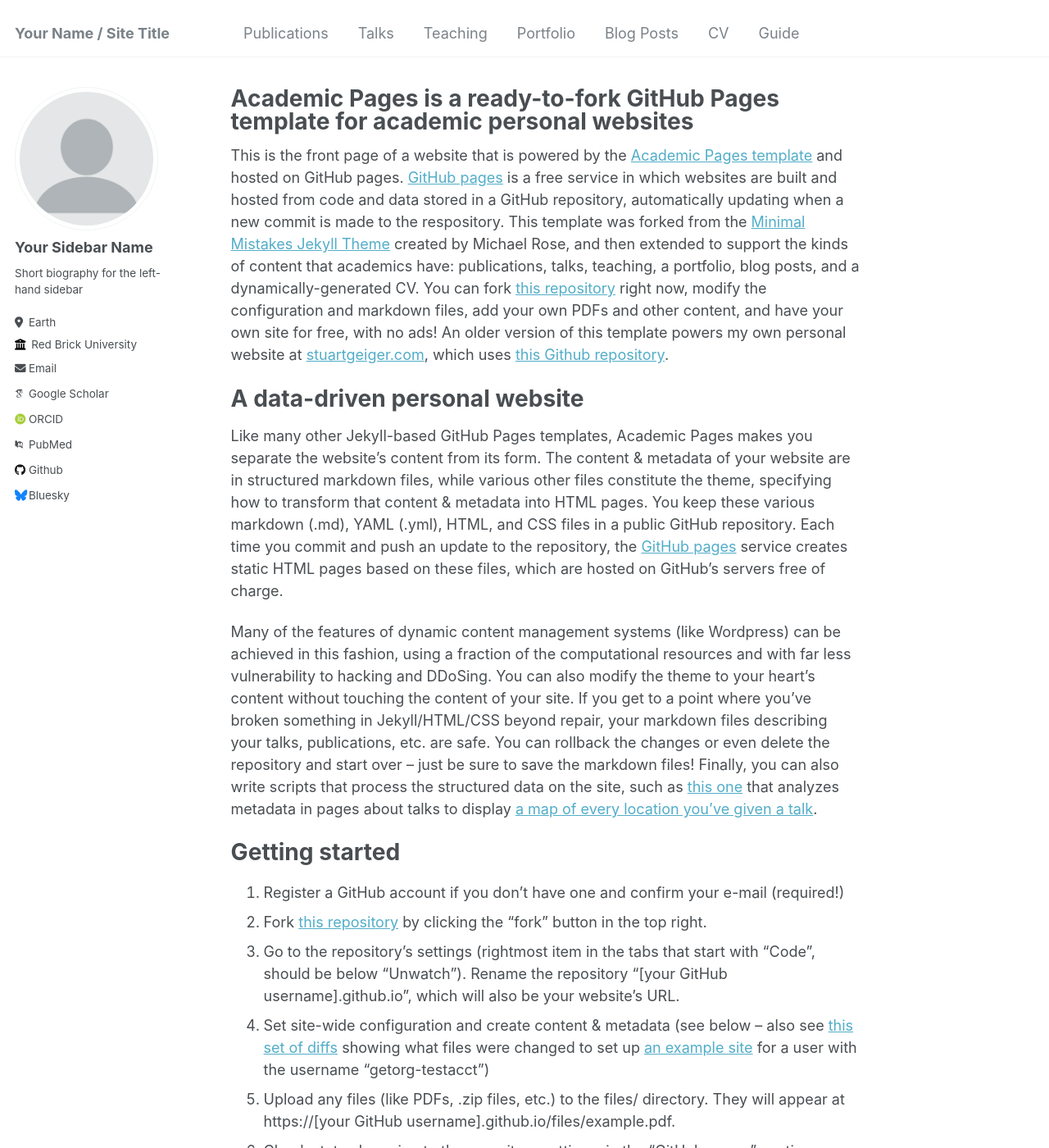
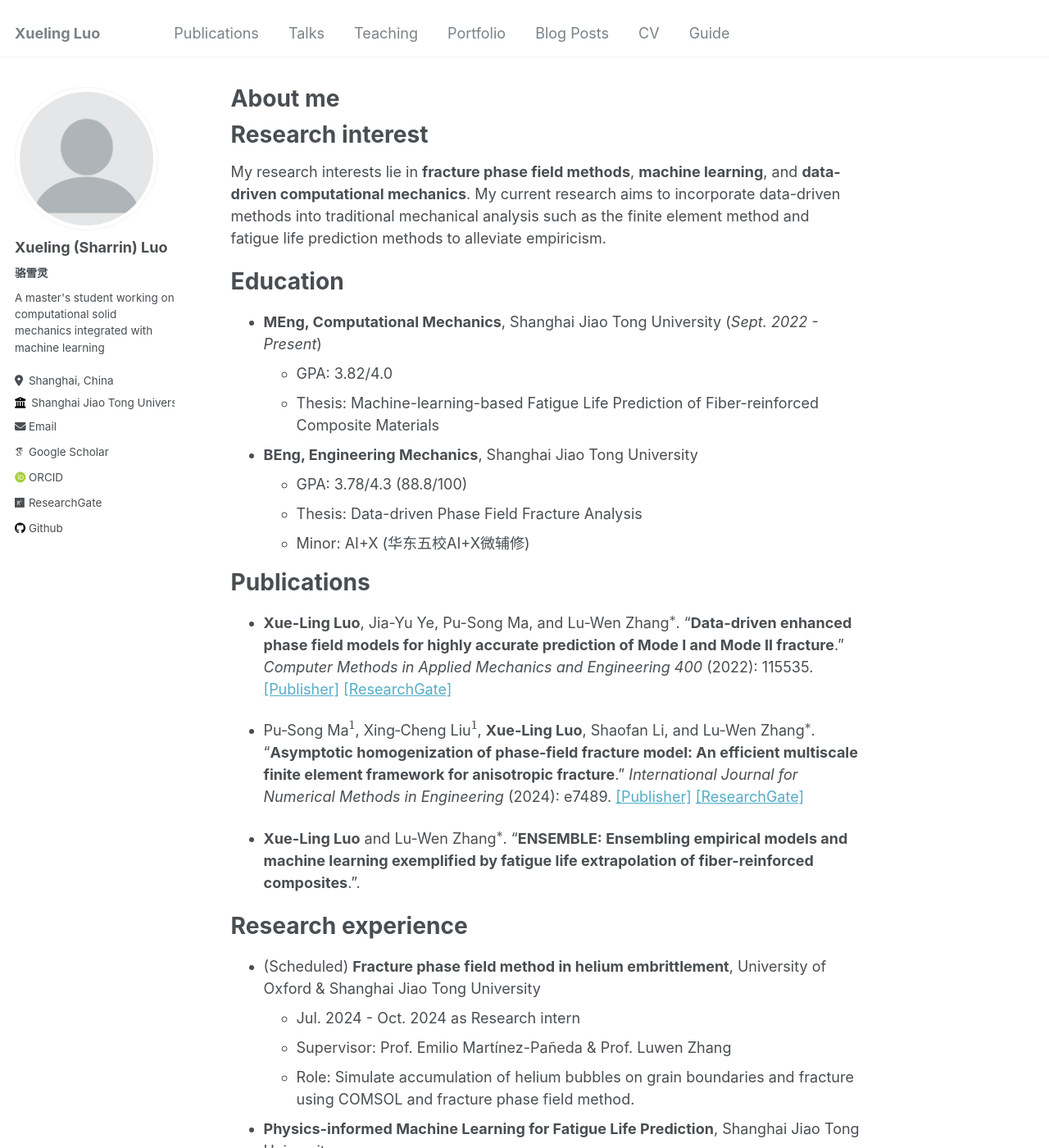
Before and after one commit to LuoXueling/luoxueling.github.io, a Jekyll site: the page built from _pages/about.md, in a window 1280 px wide and 1400 px high. Shown: the whole window at 82% size. Built offline with Jekyll 4.4.1, drawn with Linux system fonts in a browser that asks for light colours; some web fonts are replaced; some of the changed text lies outside the part shown.

Commit message:
Initialization and clean up

```diff
--- a/Gemfile
+++ b/Gemfile
@@ -25,4 +25,5 @@ group :jekyll_plugins do
   gem 'jekyll-sitemap'
   gem 'hawkins'
   gem "webrick", "~> 1.8"
+  gem 'jekyll-toc'
 end
--- a/_config.yml
+++ b/_config.yml
@@ -8,13 +8,13 @@
 
 # Basic Site Settings
 locale                   : "en-US"
-title                    : "Your Name / Site Title"
+title                    : "Xueling Luo"
 title_separator          : "-"
-name                     : &name "Your Name"
+name                     : &name "Xueling Luo"
 description              : &description "personal description"
-url                      : https://academicpages.github.io # the base hostname & protocol for your site e.g. "https://mmistakes.github.io"
+url                      : https://luoxueling.github.io # the base hostname & protocol for your site e.g. "https://mmistakes.github.io"
 baseurl                  : "" # the subpath of your site, e.g. "/blog"
-repository               : "academicpages/academicpages.github.io"
+repository               : "LuoXueling/luoxueling.github.io"
 
 # Site Author - The following control what appear as part of the author content on the side bar.
 #               If a field is blank the icon and link will not appear, otherwise it will be shown.
@@ -22,33 +22,33 @@ repository               : "academicpages/academicpages.github.io"
 author:
   # Biographic information
   avatar           : "profile.png"
-  name             : "Your Sidebar Name"
-  pronouns         : # example: "she/her"
-  bio              : "Short biography for the left-hand sidebar"
-  location         : "Earth"
-  employer         : "Red Brick University"
+  name             : "Xueling (Sharrin) Luo"
+  pronouns         : "<b>骆雪灵</b>"
+  bio              : "A master's student working on computational solid mechanics integrated with machine learning"
+  location         : "Shanghai, China"
+  employer         : "Shanghai Jiao Tong University"
   uri              : # URL
-  email            : "none@example.org"
+  email            : "sharrin@sjtu.edu.cn"
 
   # Academic websites
   arxiv            : # URL - Update with the correct link to your profile
-  googlescholar    : "https://scholar.google.com/citations?user=PS_CX0AAAAAJ"
+  googlescholar    : "https://scholar.google.com/citations?user=LXSzwwYAAAAJ&hl=en"
   impactstory      : # URL
-  orcid            : "http://orcid.org/yourorcidurl"
+  orcid            : "http://orcid.org/0000-0002-6950-0228"
   semantic         : # URL
-  pubmed           : "https://www.ncbi.nlm.nih.gov/pubmed/?term=john+snow"
-  researchgate     : # URL
+  pubmed           :
+  researchgate     : "https://www.researchgate.net/profile/Xueling-Luo-2"
 
   # Repositories and software development
   bitbucket        : # Username - Update with your username on the site
   codepen          : # Username
   dribbble         : # Username
-  github           : "academicpages"
+  github           : "LuoXueling"
   kaggle           : # Username
   stackoverflow    : # User number or user number and name (i.e., use "1" or "1/jeff-atwood")
 
   # Social media
-  bluesky          : "bsky.app" # Replace this with you Bluesky username
+  bluesky          :
   facebook         : # Username
   flickr           : # Username
   foursquare       : # Username
@@ -62,7 +62,7 @@ author:
   medium           : # URL
   pinterest        : # Username
   soundcloud       : # Username
-  steam            : # Username
+  steam            :
   telegram         : # URL
   tumblr           : # Username
   twitter          : # Username for X / Twitter
@@ -77,7 +77,7 @@ author:
 # Site Settings
 teaser                   :  # filename of teaser fallback teaser image placed in /images/, .e.g. "500x300.png"
 breadcrumbs              : false # true, false (default)
-words_per_minute         : 160
+words_per_minute         : 200
 future                   : true
 read_more                : "disabled" # if enabled, adds "Read more" links to excerpts
 talkmap_link             : false #change to true to add link to talkmap on talks page
@@ -291,6 +291,7 @@ plugins:
   - jekyll-gist
   - jekyll-feed
   - jekyll-redirect-from
+  - jekyll-toc
 # mimic GitHub Pages with --safe
 whitelist:
   - jekyll-paginate
--- a/_pages/about.md
+++ b/_pages/about.md
@@ -1,49 +1,77 @@
 ---
+layout: single
 permalink: /
-title: "Academic Pages is a ready-to-fork GitHub Pages template for academic personal websites"
+title: "About me"
+toc: true
 author_profile: true
 redirect_from:
   - /about/
   - /about.html
 ---
 
-This is the front page of a website that is powered by the [Academic Pages template](https://github.com/academicpages/academicpages.github.io) and hosted on GitHub pages. [GitHub pages](https://pages.github.com) is a free service in which websites are built and hosted from code and data stored in a GitHub repository, automatically updating when a new commit is made to the respository. This template was forked from the [Minimal Mistakes Jekyll Theme](https://mmistakes.github.io/minimal-mistakes/) created by Michael Rose, and then extended to support the kinds of content that academics have: publications, talks, teaching, a portfolio, blog posts, and a dynamically-generated CV. You can fork [this repository](https://github.com/academicpages/academicpages.github.io) right now, modify the configuration and markdown files, add your own PDFs and other content, and have your own site for free, with no ads! An older version of this template powers my own personal website at [stuartgeiger.com](http://stuartgeiger.com), which uses [this Github repository](https://github.com/staeiou/staeiou.github.io).
+# Research interest
 
-A data-driven personal website
-======
-Like many other Jekyll-based GitHub Pages templates, Academic Pages makes you separate the website's content from its form. The content & metadata of your website are in structured markdown files, while various other files constitute the theme, specifying how to transform that content & metadata into HTML pages. You keep these various markdown (.md), YAML (.yml), HTML, and CSS files in a public GitHub repository. Each time you commit and push an update to the repository, the [GitHub pages](https://pages.github.com/) service creates static HTML pages based on these files, which are hosted on GitHub's servers free of charge.
+My research interests lie in **fracture phase field methods**, **machine learning**, and **data-driven computational mechanics**. My current research aims to incorporate data-driven methods into traditional mechanical analysis such as the finite element method and fatigue life prediction methods to alleviate empiricism.
 
-Many of the features of dynamic content management systems (like Wordpress) can be achieved in this fashion, using a fraction of the computational resources and with far less vulnerability to hacking and DDoSing. You can also modify the theme to your heart's content without touching the content of your site. If you get to a point where you've broken something in Jekyll/HTML/CSS beyond repair, your markdown files describing your talks, publications, etc. are safe. You can rollback the changes or even delete the repository and start over -- just be sure to save the markdown files! Finally, you can also write scripts that process the structured data on the site, such as [this one](https://github.com/academicpages/academicpages.github.io/blob/master/talkmap.ipynb) that analyzes metadata in pages about talks to display [a map of every location you've given a talk](https://academicpages.github.io/talkmap.html).
+# Education
 
-Getting started
-======
-1. Register a GitHub account if you don't have one and confirm your e-mail (required!)
-1. Fork [this repository](https://github.com/academicpages/academicpages.github.io) by clicking the "fork" button in the top right.
-1. Go to the repository's settings (rightmost item in the tabs that start with "Code", should be below "Unwatch"). Rename the repository "[your GitHub username].github.io", which will also be your website's URL.
-1. Set site-wide configuration and create content & metadata (see below -- also see [this set of diffs](http://archive.is/3TPas) showing what files were changed to set up [an example site](https://getorg-testacct.github.io) for a user with the username "getorg-testacct")
-1. Upload any files (like PDFs, .zip files, etc.) to the files/ directory. They will appear at https://[your GitHub username].github.io/files/example.pdf.
-1. Check status by going to the repository settings, in the "GitHub pages" section
+* **MEng, Computational Mechanics**, Shanghai Jiao Tong University (*Sept. 2022 - Present*)
+  * GPA: 3.82/4.0
+  * Thesis: Machine-learning-based Fatigue Life Prediction of Fiber-reinforced Composite Materials
+* **BEng, Engineering Mechanics**, Shanghai Jiao Tong University
+  * GPA: 3.78/4.3 (88.8/100)
+  * Thesis: Data-driven Phase Field Fracture Analysis
+  * Minor: AI+X (华东五校AI+X微辅修)
 
-Site-wide configuration
-------
-The main configuration file for the site is in the base directory in [_config.yml](https://github.com/academicpages/academicpages.github.io/blob/master/_config.yml), which defines the content in the sidebars and other site-wide features. You will need to replace the default variables with ones about yourself and your site's github repository. The configuration file for the top menu is in [_data/navigation.yml](https://github.com/academicpages/academicpages.github.io/blob/master/_data/navigation.yml). For example, if you don't have a portfolio or blog posts, you can remove those items from that navigation.yml file to remove them from the header.
+# Publications
 
-Create content & metadata
-------
-For site content, there is one markdown file for each type of content, which are stored in directories like _publications, _talks, _posts, _teaching, or _pages. For example, each talk is a markdown file in the [_talks directory](https://github.com/academicpages/academicpages.github.io/tree/master/_talks). At the top of each markdown file is structured data in YAML about the talk, which the theme will parse to do lots of cool stuff. The same structured data about a talk is used to generate the list of talks on the [Talks page](https://academicpages.github.io/talks), each [individual page](https://academicpages.github.io/talks/2012-03-01-talk-1) for specific talks, the talks section for the [CV page](https://academicpages.github.io/cv), and the [map of places you've given a talk](https://academicpages.github.io/talkmap.html) (if you run this [python file](https://github.com/academicpages/academicpages.github.io/blob/master/talkmap.py) or [Jupyter notebook](https://github.com/academicpages/academicpages.github.io/blob/master/talkmap.ipynb), which creates the HTML for the map based on the contents of the _talks directory).
+* **Xue-Ling Luo**, Jia-Yu Ye, Pu-Song Ma, and Lu-Wen Zhang$$^*$$. "**Data-driven enhanced phase field models for highly accurate prediction of Mode I and Mode II fracture**." *Computer Methods in Applied Mechanics and Engineering 400* (2022): 115535. [[Publisher]](https://www.sciencedirect.com/science/article/pii/S004578252200531X) [[ResearchGate]](https://www.researchgate.net/publication/363156166_Data-driven_enhanced_phase_field_models_for_highly_accurate_prediction_of_Mode_I_and_Mode_II_fracture)
 
-**Markdown generator**
+* Pu‐Song Ma$$^1$$, Xing‐Cheng Liu$$^1$$, **Xue‐Ling Luo**, Shaofan Li, and Lu‐Wen Zhang$$^*$$. "**Asymptotic homogenization of phase‐field fracture model: An efficient multiscale finite element framework for anisotropic fracture**." *International Journal for Numerical Methods in Engineering* (2024): e7489. [[Publisher]](https://onlinelibrary.wiley.com/doi/abs/10.1002/nme.7489) [[ResearchGate]](https://www.researchgate.net/publication/379517633_Asymptotic_homogenization_of_phase-field_fracture_model_An_efficient_multiscale_finite_element_framework_for_anisotropic_fracture)
 
-I have also created [a set of Jupyter notebooks](https://github.com/academicpages/academicpages.github.io/tree/master/markdown_generator
-) that converts a CSV containing structured data about talks or presentations into individual markdown files that will be properly formatted for the Academic Pages template. The sample CSVs in that directory are the ones I used to create my own personal website at stuartgeiger.com. My usual workflow is that I keep a spreadsheet of my publications and talks, then run the code in these notebooks to generate the markdown files, then commit and push them to the GitHub repository.
+* **Xue-Ling Luo** and Lu-Wen Zhang$$^*$$. "**ENSEMBLE: Ensembling empirical models and machine learning exemplified by fatigue life extrapolation of fiber-reinforced composites**.".
 
-How to edit your site's GitHub repository
-------
-Many people use a git client to create files on their local computer and then push them to GitHub's servers. If you are not familiar with git, you can directly edit these configuration and markdown files directly in the github.com interface. Navigate to a file (like [this one](https://github.com/academicpages/academicpages.github.io/blob/master/_talks/2012-03-01-talk-1.md) and click the pencil icon in the top right of the content preview (to the right of the "Raw | Blame | History" buttons). You can delete a file by clicking the trashcan icon to the right of the pencil icon. You can also create new files or upload files by navigating to a directory and clicking the "Create new file" or "Upload files" buttons.
+# Research experience
 
-Example: editing a markdown file for a talk
-![Editing a markdown file for a talk](/images/editing-talk.png)
+* (Scheduled) **Fracture phase field method in helium embrittlement**, University of Oxford & Shanghai Jiao Tong University
+  * Jul. 2024 - Oct. 2024 as Research intern
+  * Supervisor: Prof. Emilio Martínez-Pañeda & Prof. Luwen Zhang
+  * Role: Simulate accumulation of helium bubbles on grain boundaries and fracture using COMSOL and fracture phase field method.
+* **Physics-informed Machine Learning for Fatigue Life Prediction**, Shanghai Jiao Tong University
+  * Sept. 2022 – Present as Master's student
+  * Supervisor: Prof. Luwen Zhang
+  * Master’s student
+  * Role: Proposed an ensemble learning framework facilitating both empirical formulations and machine learning models; Proposed a Transformer-based model to consider the lay-up sequences of fiber-reinforced composites; Constructed a benchmark platform of machine learning models for tabular prediction in Python.
+  * Outcomes:
 
-For more info
-------
-More info about configuring Academic Pages can be found in [the guide](https://academicpages.github.io/markdown/). The [guides for the Minimal Mistakes theme](https://mmistakes.github.io/minimal-mistakes/docs/configuration/) (which this theme was forked from) might also be helpful.
+
+
+# Awards
+
+* **National Scholarship** (Top <1% nationwide, The highest honor for students in China) (*Dec. 2023*)
+* **Outstanding Teaching Assistant** (Top 1%) (*Sept. 2023*)
+* **The second prize in the China Post-Graduate Mathematical Contest in Modeling** (Top 15%)	(*Jan. 2023*)
+* **Excellent Undergraduate Graduation Design (Thesis) of Mechanics Major in National Universities** (2/20)	(*Jul. 2022*)
+* **Regal Lloyds** (华高莱斯) **Scholarship** (2/20) (*Dec. 2021*)
+* **Changshi** (常石) **Scholarship** (3/20) (*Dec. 2020*)
+* **The second prize in China Undergraduate Mathematical Contest in Modeling** (Top 3.6%)	(*Nov. 2020*)
+* **The second prize in Shanghai Jiao Tong University Structural Design Competition** (2/56)	(*Nov. 2020*)
+* **Wu Yousheng** (吴有生) **Scholarship** (3/20) (*Nov. 2019*)
+
+# Teaching
+
+* Teaching assistant, Mechanics of Materials (Sophomore) *Mar. 2024 – Jul. 2024*
+* Teaching assistant, Mechanics of Materials (Sophomore) *Mar. 2023 – Jul. 2023*
+* Teaching assistant, Theoretical Mechanics (Sophomore) *Sept. 2022 – Jan. 2023*
+
+# Skills
+
+* **MATLAB**: 2D and 3D finite element implementation with implicit and explicit solvers for the fracture phase field method
+* **Python**: Machine learning, PyTorch/TensorFlow-based deep learning, OpenMMLab-based computer vision, and data analysis
+* **C++**: 2D/3D finite element implementation for beam structures, dynamics simulation of mechanical structures, and data structure
+* **Mechanical analysis software**: ABAQUS and its secondary development with Python, Ansys and Ansys Fluent, and Adam
+
+# Standardized tests
+
+* **TOEFL**: 108 = Reading 30 + Listening 28 + Speaking 25 + Writing 25 (*Jan. 2024*); MyBest score 112 = ... + Writing 29 (*Mar. 2024*)
+* **GRE**: 330 = Verbal 160 + Quant 170 (*Jun. 2024*)
```
Also changed, not shown: _publications/2009-10-01-paper-title-number-1.md (deleted, +0 -13 lines), _publications/2010-10-01-paper-title-number-2.md (deleted, +0 -13 lines), _publications/2015-10-01-paper-title-number-3.md (deleted, +0 -13 lines), _publications/2024-02-17-paper-title-number-4.md (deleted, +0 -12 lines), 7 other files.
